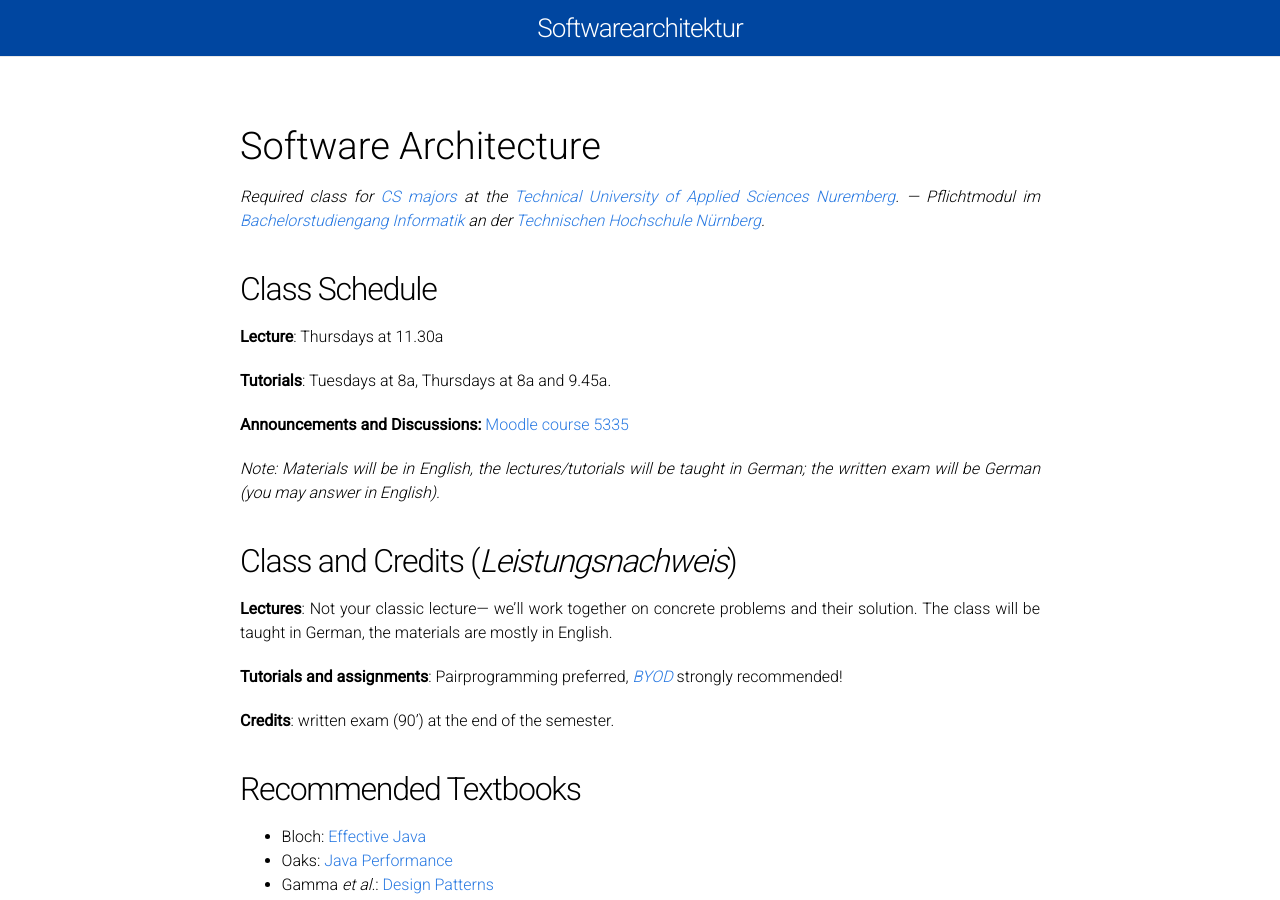
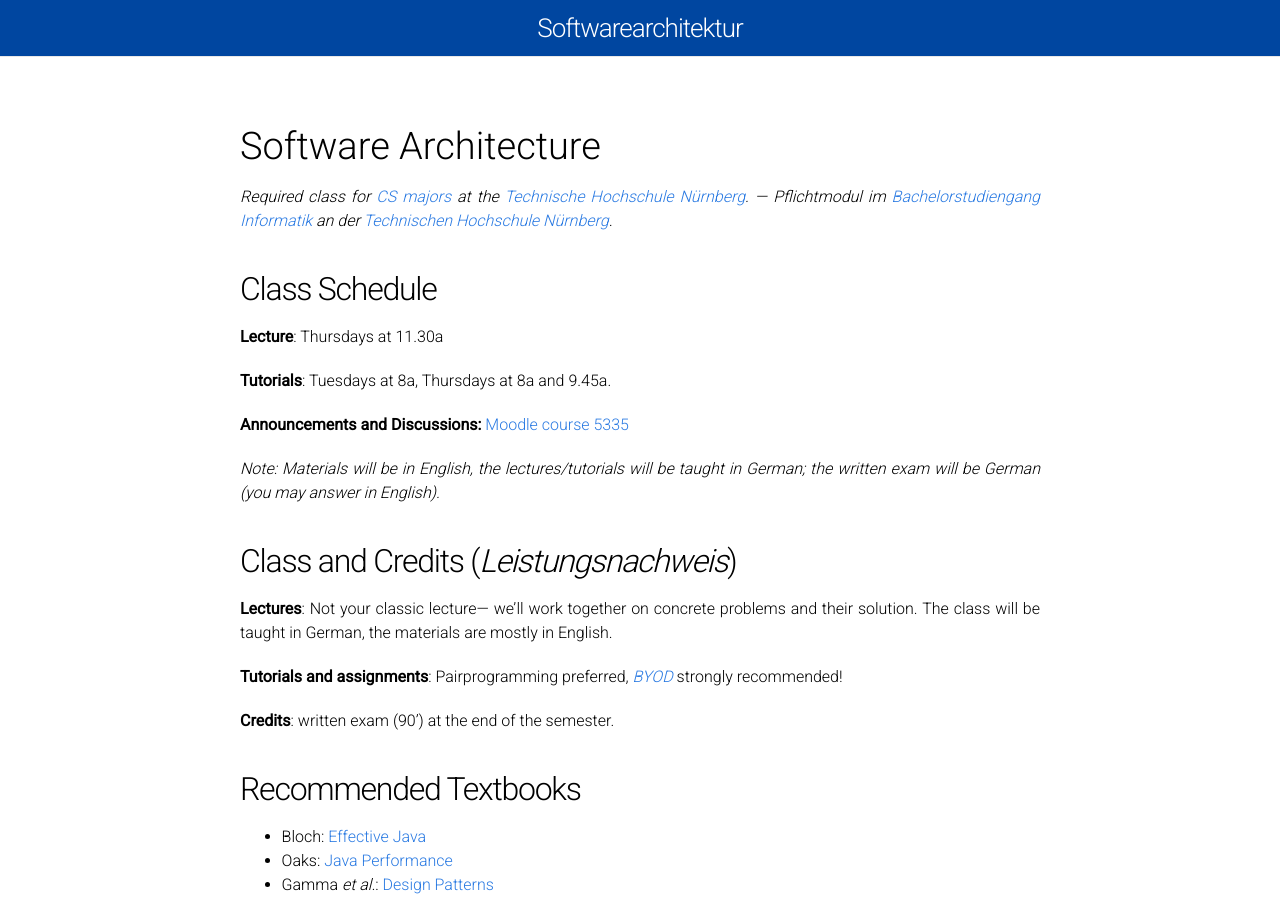
Before and after one commit to ohm-softa/ohm-softa.github.io, a Jekyll site: the page built from Readme.md, in a window 1280 px wide and 900 px high. Built offline with Jekyll 4.4.1, drawn with Linux system fonts in a browser that asks for light colours; our own code applies the rules of GitHub Pages for plain Markdown files.

Commit message:
UPdated affiliation:

```diff
--- a/Readme.md
+++ b/Readme.md
@@ -1,7 +1,7 @@
 # Software Architecture
 
 
-_Required class for [CS majors](https://www.th-nuernberg.de/fakultaeten/in/studium/bachelorstudiengang-informatik/) at the [Technical University of Applied Sciences Nuremberg](https://www.th-nuernberg.de). --- Pflichtmodul im [Bachelorstudiengang Informatik](https://www.th-nuernberg.de/fakultaeten/in/studium/bachelorstudiengang-informatik/) an der [Technischen Hochschule Nürnberg](https://www.th-nuernberg.de)._
+_Required class for [CS majors](https://www.th-nuernberg.de/fakultaeten/in/studium/bachelorstudiengang-informatik/) at the [Technische Hochschule Nürnberg](https://www.th-nuernberg.de). --- Pflichtmodul im [Bachelorstudiengang Informatik](https://www.th-nuernberg.de/fakultaeten/in/studium/bachelorstudiengang-informatik/) an der [Technischen Hochschule Nürnberg](https://www.th-nuernberg.de)._
 
 
 ## Class Schedule
```
Also changed, not shown: Remarks.md (+3 -0 lines).
